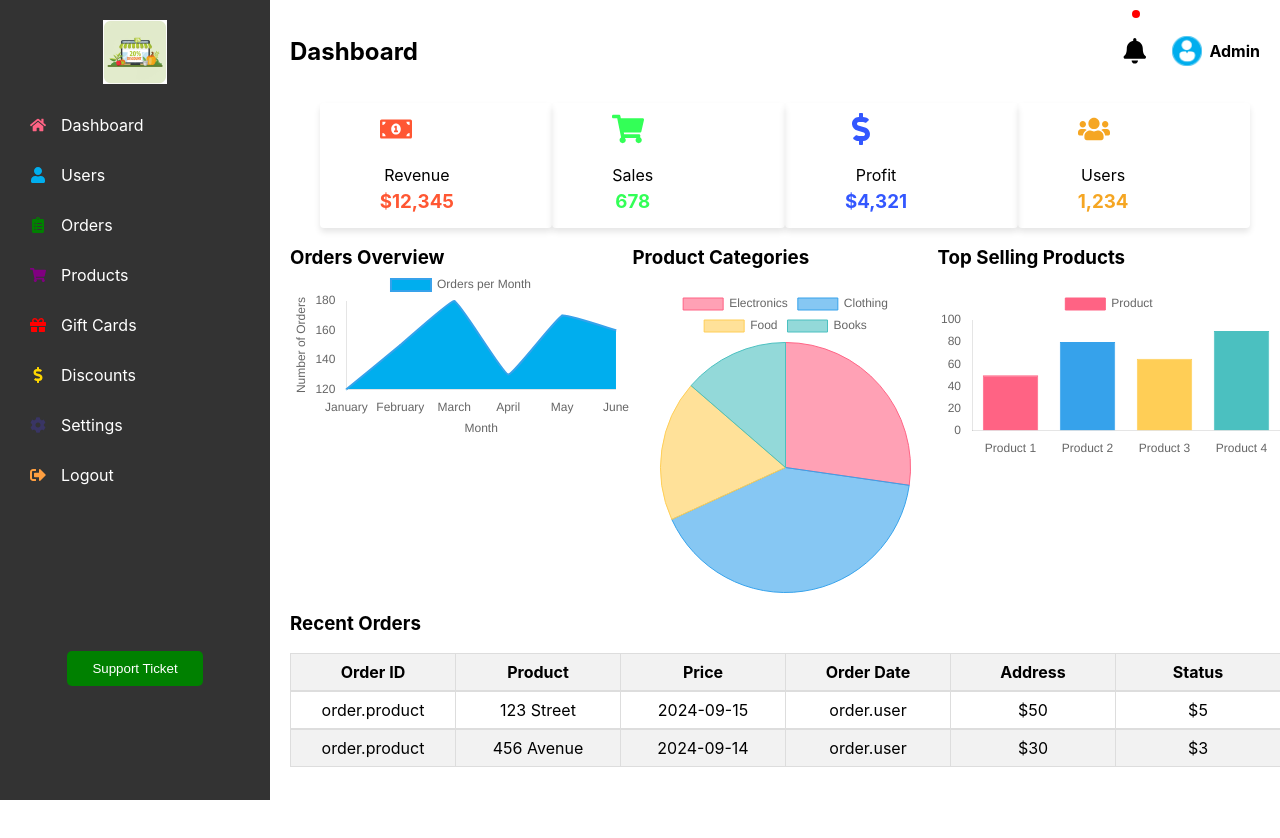
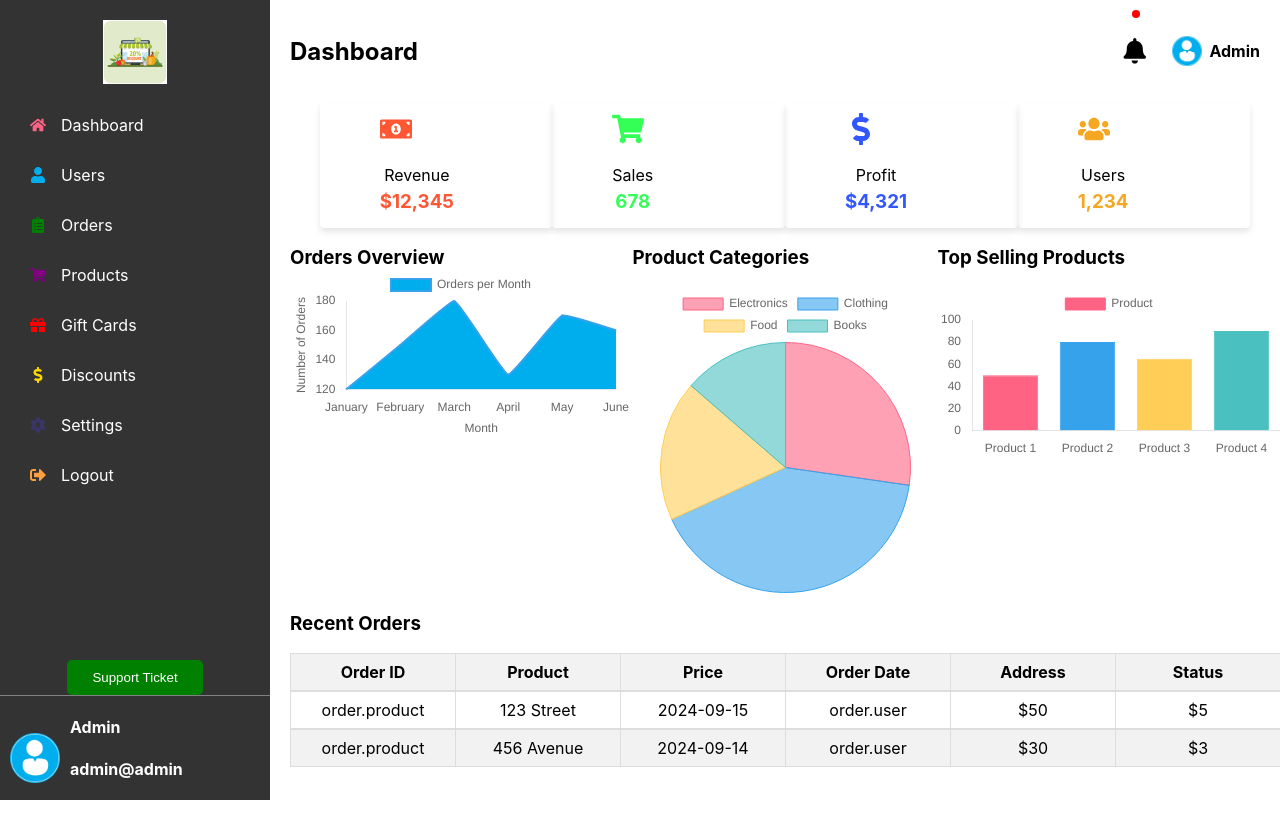
Before and after one commit to Ombito/Admin-dashboard, a React (Create React App) app: page / in a window 1280 px wide. Shown: the top 838 px of the page. Built offline with nearby package versions, Linux system fonts and the light colour scheme.

Commit message:
Fix: dashboard

```diff
--- a/src/components/Sidebar/sidebar.css
+++ b/src/components/Sidebar/sidebar.css
@@ -65,12 +65,36 @@
   text-align: center;
 
 }
+.sidebar-user {
+  display: flex;
+  flex-direction: column;
+}
 .support-ticket {
   margin: auto;
 }
 .support-ticket button{
   padding: 10px 25px;
 }
+.sidebar-user-div {
+  display: flex;
+  gap: 10px;
+  align-items: center;
+  border-top: 1px solid gray;
+  padding: 0 10px;
+}
+.sidebar-user-div img {
+  height: 50px;
+  width: auto;
+}
+.sidebar-user-account {
+  display: 'flex';
+  /* justify-content: 'space-between'; */
+  align-items: center;
+  width: 100%;
+}
+.user-profile-details {
+  display: block;
+}
 .notification-icon {
   text-align: center;
   margin: auto 0;
--- a/src/components/Sidebar/sidebar.jsx
+++ b/src/components/Sidebar/sidebar.jsx
@@ -3,6 +3,7 @@ import { Link, useNavigate } from 'react-router-dom';
 import { FaHome, FaUser, FaCog, FaClipboardList, FaShoppingCart, FaSignOutAlt, FaDollarSign, FaGift } from 'react-icons/fa';
 import './sidebar.css';
 import logo from "../../Assets/banner.jpg";
+import user from "../../Assets/user.jpg";
 
 
 const Sidebar = () => {
@@ -30,8 +31,22 @@ const Sidebar = () => {
             <li ><FaSignOutAlt color='#ff9f40'/><span>Logout</span></li>
           </ul>
         </div>
-        <div className="support-ticket">
-          <button>Support Ticket</button>
+        <div className='sidebar-user'>
+          <div className="support-ticket">
+            <button>Support Ticket</button>
+          </div>
+          <div className='sidebar-user-div'>
+            <img src={user} alt='profile-icon' />
+            <div className='sidebar-user-account'>
+              <div className='user-profile-details'>
+                <h4>Admin</h4>
+                <h4>admin@admin</h4>
+              </div>
+              <div>
+                <FaSignOutAlt color='#ff9f40'/>
+              </div>
+            </div>
+          </div>
         </div>
       </div>
     </div>
```
